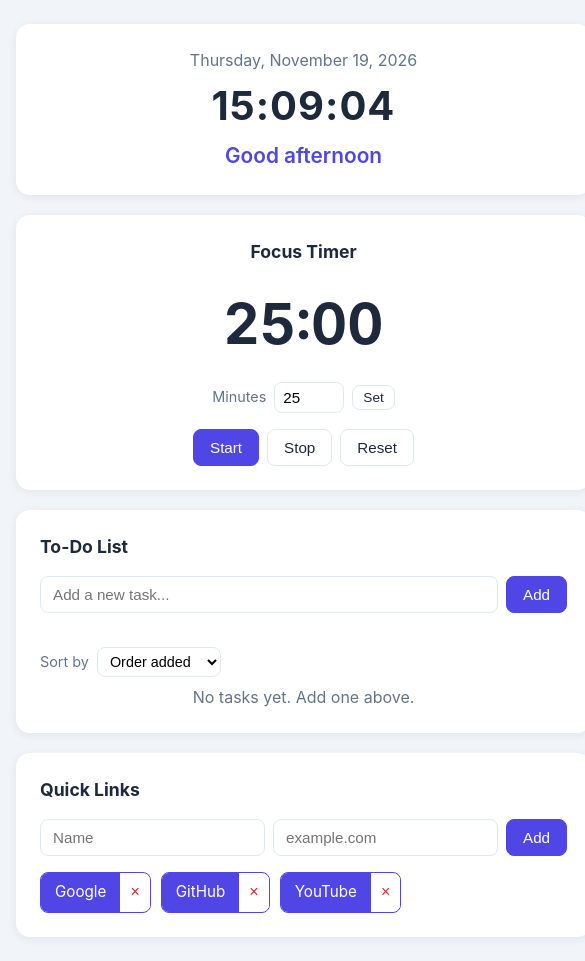
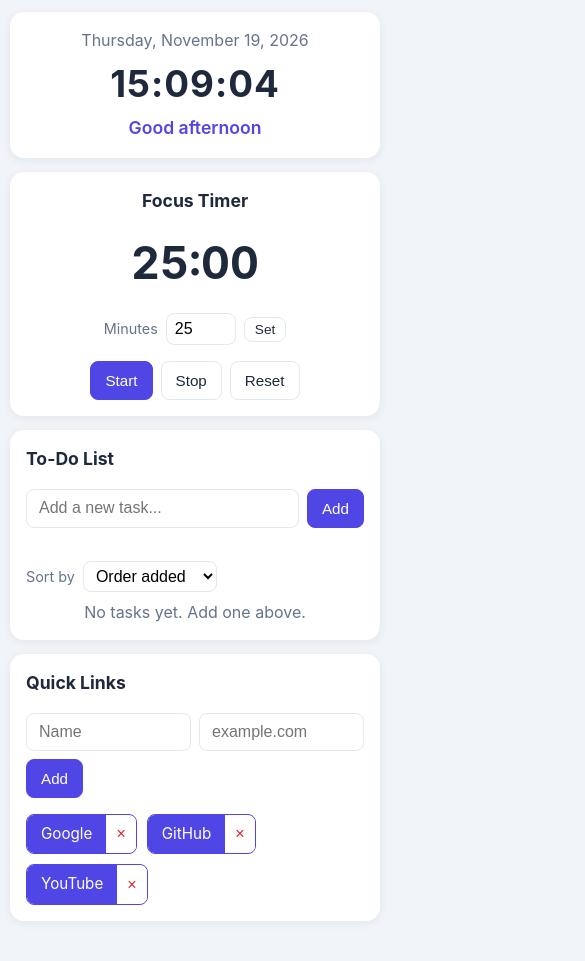
Before and after one commit to fxandy01/CodingCamp-16November26-AndiEP, a plain HTML site: page index.html in a window 390 px wide. Shown: the whole page, 585 px wide, since content can reach past the window. After the commit the page ends 933 px from the top, so only its background shows below. Drawn offline with Linux system fonts and the light colour scheme.

Commit message:
fix: make layout responsive on mobile screens

```diff
--- a/css/style.css
+++ b/css/style.css
@@ -11,6 +11,8 @@
 }
 
 * { box-sizing: border-box; }
+
+html { -webkit-text-size-adjust: 100%; }
 
 body {
   margin: 0;
@@ -30,6 +32,7 @@ body {
 }
 
 .card {
+  min-width: 0;
   background: var(--card);
   border-radius: var(--radius);
   padding: 24px;
@@ -45,14 +48,14 @@ h2 { margin: 0 0 16px; font-size: 1.1rem; }
 
 .timer { text-align: center; }
 .timer-display { font-size: 3.5rem; font-weight: 700; font-variant-numeric: tabular-nums; margin-bottom: 16px; }
-.timer-settings { display: flex; align-items: center; justify-content: center; gap: 8px; margin-bottom: 16px; color: var(--muted); font-size: 0.9rem; }
+.timer-settings { display: flex; flex-wrap: wrap; align-items: center; justify-content: center; gap: 8px; margin-bottom: 16px; color: var(--muted); font-size: 0.9rem; }
 .timer-settings input { width: 70px; padding: 6px 8px; border: 1px solid var(--border); border-radius: 8px; font-size: 0.95rem; }
 
 .message { min-height: 1.3em; margin: -8px 0 8px; color: var(--danger); font-size: 0.85rem; }
 .sort-row { display: flex; align-items: center; gap: 8px; margin-bottom: 8px; color: var(--muted); font-size: 0.9rem; }
 .sort-row select { padding: 5px 8px; border: 1px solid var(--border); border-radius: 8px; background: #fff; font-size: 0.9rem; }
 
-.button-row { display: flex; justify-content: center; gap: 8px; }
+.button-row { display: flex; flex-wrap: wrap; justify-content: center; gap: 8px; }
 
 .btn {
   padding: 9px 16px;
@@ -70,9 +73,9 @@ h2 { margin: 0 0 16px; font-size: 1.1rem; }
 .btn.small { padding: 4px 10px; font-size: 0.85rem; }
 .btn.danger { color: var(--danger); }
 
-.inline-form { display: flex; gap: 8px; margin-bottom: 16px; }
+.inline-form { display: flex; flex-wrap: wrap; gap: 8px; margin-bottom: 16px; }
 input[type="text"] {
-  flex: 1;
+  flex: 1 1 140px;
   min-width: 0;
   padding: 9px 12px;
   border: 1px solid var(--border);
@@ -84,24 +87,29 @@ input[type="text"]:focus { outline: 2px solid var(--primary); border-color: tran
 .todo-list { list-style: none; margin: 0; padding: 0; }
 .todo-item {
   display: flex;
+  flex-wrap: wrap;
   align-items: center;
   gap: 10px;
   padding: 10px 0;
   border-bottom: 1px solid var(--border);
 }
 .todo-item:last-child { border-bottom: none; }
-.todo-item .task-text { flex: 1; word-break: break-word; }
+.todo-item .task-text { flex: 1 1 120px; min-width: 0; overflow-wrap: anywhere; word-break: break-word; }
 .todo-item.done .task-text { text-decoration: line-through; color: var(--muted); }
 .todo-item input[type="checkbox"] { width: 18px; height: 18px; cursor: pointer; }
-.todo-item .edit-input { flex: 1; }
+.todo-item .edit-input { flex: 1 1 120px; }
 
 .empty { color: var(--muted); text-align: center; margin: 8px 0 0; }
 .empty.hidden { display: none; }
 
 .links { grid-column: 1 / -1; }
 .link-list { display: flex; flex-wrap: wrap; gap: 10px; }
-.link-chip { display: inline-flex; align-items: center; border-radius: 8px; overflow: hidden; border: 1px solid var(--primary); }
+.link-chip { display: inline-flex; max-width: 100%; align-items: center; border-radius: 8px; overflow: hidden; border: 1px solid var(--primary); }
 .link-chip a {
+  min-width: 0;
+  overflow: hidden;
+  text-overflow: ellipsis;
+  white-space: nowrap;
   padding: 8px 14px;
   background: var(--primary);
   color: #fff;
@@ -121,6 +129,17 @@ input[type="text"]:focus { outline: 2px solid var(--primary); border-color: tran
 .link-chip button:hover { background: #fee2e2; }
 
 @media (max-width: 700px) {
-  .dashboard { grid-template-columns: 1fr; }
-  .time { font-size: 2.5rem; }
+  body { padding: 12px 10px; }
+  .dashboard { grid-template-columns: minmax(0, 1fr); gap: 14px; }
+  .card { padding: 16px; }
+  .time { font-size: 2.3rem; }
+  .greeting-text { font-size: 1.1rem; }
+  .timer-display { font-size: 2.8rem; }
+  .btn { padding: 10px 14px; }
+  input[type="text"], .timer-settings input, .sort-row select { font-size: 16px; } /* stops iOS zoom on focus */
 }
+
+@media (max-width: 380px) {
+  .time { font-size: 2rem; }
+  .button-row .btn { flex: 1 1 auto; }
+}
```
